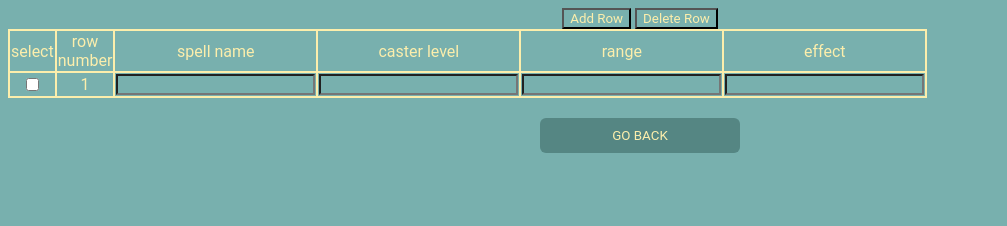
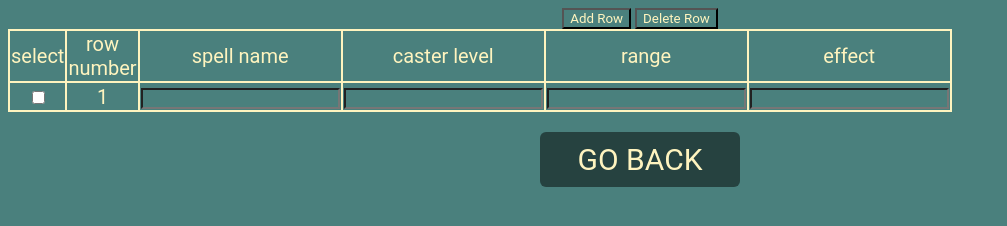
Before and after one commit to 4dunsj71/CDA404, a plain HTML site: page assignment/RPGTK/pages/spellbook.html in a window 1280 px wide. Shown: the whole page, without its empty margins (0-1007 px from the left). Drawn offline with Linux system fonts and the light colour scheme.

Commit message:
finished site and readme

```diff
--- a/assignment/RPGTK/css/dice.css
+++ b/assignment/RPGTK/css/dice.css
@@ -3,19 +3,22 @@
 
   font-family: 'Roboto', sans-serif;
     text-align: center;
-    background-color: #78B0AE;
+    background-color: #4a807d;
+    color: #fff4bf;
   }
   button {
-    background-color:#558683;
+    background-color:#264240;
     border-radius: 6px;
     border: none;
-    color: #FCEEAC;
+    color: #fff4bf;
     padding: 10px;
     text-transform: uppercase;
     width: 200px;
     cursor: pointer;
+    font-size:30px;
   }
   #placeholder {
+    background-color:#264240;
     height: 100px;
     width: 100px;
     padding: 50px;
@@ -23,12 +26,14 @@
     border:2px solid #FCEEAC;
     border-radius: 10px;
     font-size:80px;
-    color: #FCEEAC;
+    color: #fff4bf;
   }
   #dicechoice
   {
-    color: #FCEEAC;
+    background-color:#264240;
+    color: #fff4bf;
     font-size: 30px;
     border-radius:5px;
-    border: 2px solid #FCEEAC;
+    border: 2px solid #fff4bf;
   }
+  #dicelabels{display:none;}
--- a/assignment/RPGTK/css/inventory.css
+++ b/assignment/RPGTK/css/inventory.css
@@ -1,18 +1,25 @@
+@media screen and (max-width:600px){
+  #table{
+    width:90%;
+  }
+}
+
 * {
     font-family: 'Anton', sans-serif;
 
     font-family: 'Roboto', sans-serif;
       text-align: center;
-      background-color: #78B0AE;
-      color:#FCEEAC;
+      background-color: #4a807d;
+      color: #fff4bf;
     }
     button {
-      background-color:#558683;
+      background-color:#264240;
       border-radius: 6px;
-      border: none;
-      color: #FCEEAC;
+      border:2px solid #fff4bf;
+      color: #fff4bf;
       padding: 10px;
       margin:20px;
+      font-size:30px;
       align-content: center;
       text-transform: uppercase;
       width: 200px;
@@ -21,8 +28,11 @@
 
 table{
     border-collapse:collapse;
+    font-size: 20px;
+
 
 }
 table,th,td{
-    border: 2px solid #FCEEAC;
+    border: 2px solid #fff4bf;
+
 }
--- a/assignment/RPGTK/css/main.css
+++ b/assignment/RPGTK/css/main.css
@@ -3,9 +3,10 @@
 
     font-family: 'Roboto', sans-serif;
     text-align: center;
-    background-color: #78B0AE;
-    color: #FCEEAC;
+    background-color: #4a807d;
+    color: #fff4bf;
   }
+
 #header
 {
     font-style: oblique;
@@ -20,7 +21,7 @@
 }
 #features
 {
-  font-size: 6px;
+  font-size: 12px;
   font-style:bold;
   text-decoration: transparent;
 
@@ -31,9 +32,9 @@
   width: 120px;
   padding:50px;
   margin:50px auto;
-  border:2px solid #FCEEAC;
+  border:2px solid #fff4bf;
   border-radius: 20px;
-  font-size: 20px;
+  font-size: 22px;
   display: inline-block;
   transform:translate(0,10.5%);
 }
@@ -44,10 +45,11 @@
   width: 120px;
   padding:50px;
   margin:50px auto;
-  border:2px solid #FCEEAC;
+  border:2px solid #fff4bf;
   border-radius: 20px;
-  font-size: 20px;
+  font-size: 22px;
   display: inline-block;
+
 }
 #inventory
 {
@@ -55,9 +57,11 @@
   width: 120px;
   padding:50px;
   margin:50px auto;
-  border:2px solid #FCEEAC;
+  border:2px solid #fff4bf;
   border-radius: 20px;
-  font-size: 20px;
+  font-size: 22px;
   display: inline-block;
   transform:translate(0,10.5%);
 }
+
+#indexlabels{display:none;}
--- a/assignment/RPGTK/css/spellbook.css
+++ b/assignment/RPGTK/css/spellbook.css
@@ -1,16 +1,24 @@
+@media screen and (max-width:600px){
+  #table{
+    width:90%;
+  }
+}
+
+
 * {
     font-family: 'Anton', sans-serif;
 
     font-family: 'Roboto', sans-serif;
       text-align: center;
-      background-color: #78B0AE;
-      color:#FCEEAC;
+      background-color: #4a807d;
+      color: #fff4bf;
     }
     button {
-      background-color:#558683;
+      background-color:#264240;
       border-radius: 6px;
       border: none;
-      color: #FCEEAC;
+      color: #fff4bf;
+      font-size: 30px;
       padding: 10px;
       margin:20px;
       align-content: center;
@@ -21,8 +29,11 @@
 
 table{
     border-collapse:collapse;
+    font-size: 20px;
 
 }
 table,th,td{
-    border: 2px solid #FCEEAC;
+    border: 2px solid #fff4bf;
 }
+
+#spelllabels{display:none;}
--- a/assignment/RPGTK/pages/spellbook.html
+++ b/assignment/RPGTK/pages/spellbook.html
@@ -1,5 +1,6 @@
 <!DOCTYPE html>
 <html lang="en">
+
 <head>
     <meta charset="UTF-8">
     <meta name="viewport" content="width=device-width, initial-scale=1.0">
@@ -7,44 +8,47 @@
     <script src="/js/spellbook.js"></script>
     <title>spellbook</title>
 </head>
+
 <body>
-    <INPUT type="button" value="Add Row" onclick="addRow('dataTable')" />
+    <INPUT type="button" value="Add Row" id="add" onclick="addRow('dataTable')" />
 
-	<INPUT type="button" value="Delete Row" onclick="deleteRow('dataTable')" />
+    <INPUT type="button" value="Delete Row" id="remove" onclick="deleteRow('dataTable')" />
     <div id="table">
         <TABLE id="dataTable" width="350px">
-            <tr>
-                <td>
+            <tr> <label for="tr" id="spelllabels">table row</label>
+                <td id="select"> <label for="select" id="spelllabels">check box</label>
                     select
                 </td>
-                <td>
+                <td id="row number"> <label for="select" id="spelllabels">row number</label>
                     row number
                 </td>
-                <td>
+                <td id="spell name"> <label for="select" id="spelllabels">spell name</label>
                     spell name
                 </td>
-                <td>
+                <td id="caster level"> <label for="select" id="spelllabels">caster level</label>
                     caster level
                 </td>
-                <td>
+                <td id="range"> <label for="select" id="spelllabels">range</label>
                     range
                 </td>
-                <td id = "effect">
+                <td id="effect"> <label for="select" id="spelllabels">effect</label>
                     effect
                 </td>
 
             </tr>
             <TR>
-                <TD><INPUT type="checkbox" name="chk"/></TD>
-                <TD> 1 </TD>
-                <TD> <INPUT type="text" /></TD>
-                <TD> <INPUT type="text" /></TD>
-                <TD> <INPUT type="text" /></TD>
-                <TD> <INPUT type="text" /></TD>
+                <TD><INPUT type="checkbox" name="chk" /></TD> <label for="checkbox" id="spelllabels">check box</label>
+                <TD> 1 </TD><label for="text" id="spelllabels">row number</label>
+                <TD> <INPUT type="text" /></TD><label for="text" id="spelllabels">input field for spell name</label>
+                <TD> <INPUT type="text" /></TD><label for="text" id="spelllabels">input field for caster level</label>
+                <TD> <INPUT type="text" /></TD><label for="text" id="spelllabels">input field for range</label>
+                <TD> <INPUT type="text" /></TD><label for="text" id="spelllabels">input field for spell effect</label>
 
             </TR>
         </TABLE>
     </div>
-    <a href="/index.html"><button id="goback">Go Back</button></a>
+    <a href="/index.html"><button id="goback">Go Back</button></a><label for="goback" id="spelllabels">return to main
+        menu</label>
 </body>
+
 </html>
```
Also changed, not shown: assignment/RPGTK/index.html (+10 -2 lines), assignment/RPGTK/pages/dice.html (+19 -14 lines), assignment/RPGTK/pages/inventory.html (+9 -6 lines), assignment/RPGTK/assets/desktop_dice.png (added), assignment/RPGTK/assets/desktop_index.png (added), assignment/RPGTK/assets/inventory.png (added), assignment/RPGTK/assets/mobile_dice.png (added), assignment/RPGTK/assets/mobile_index.png (added), 1 other file.
